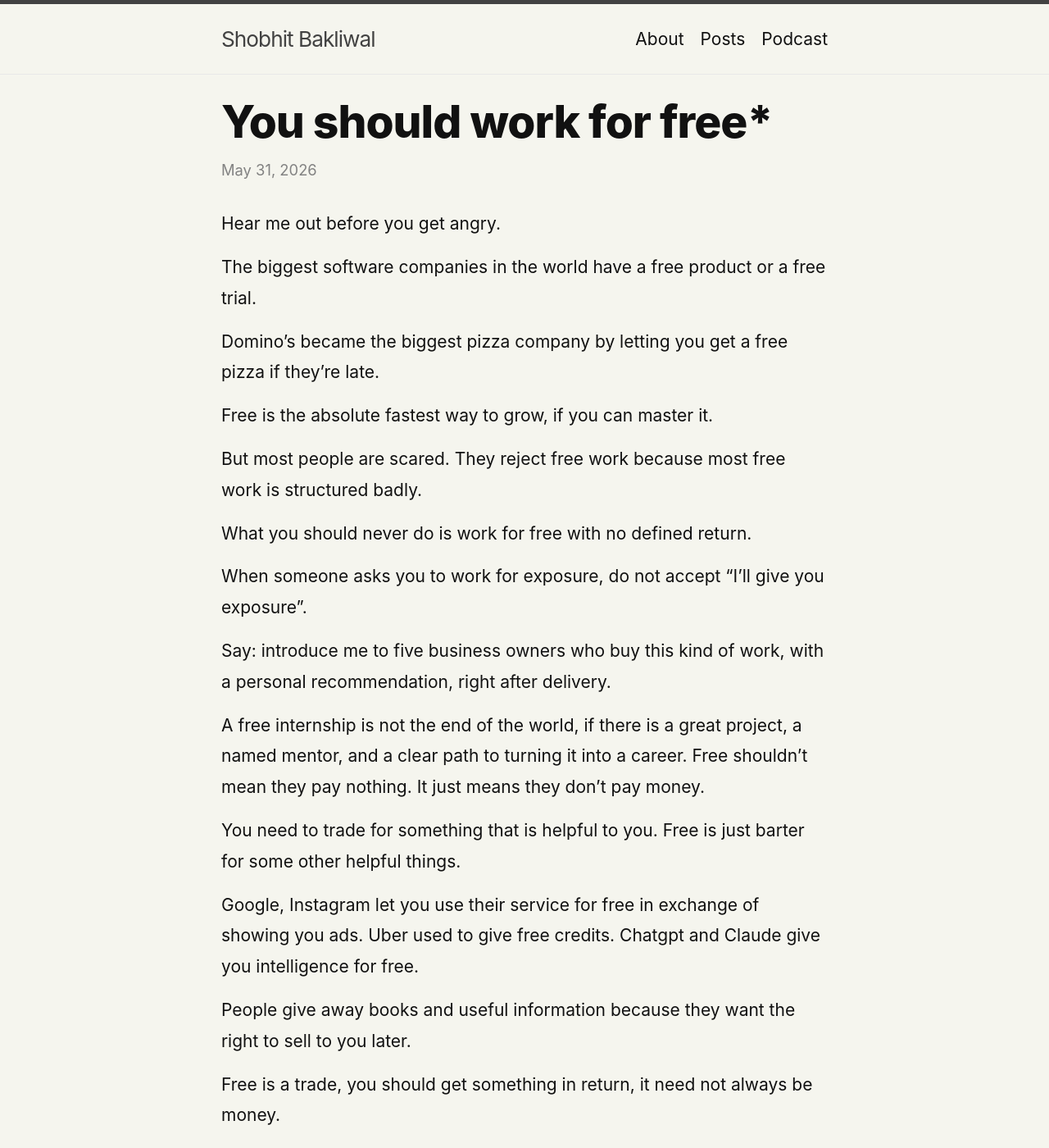
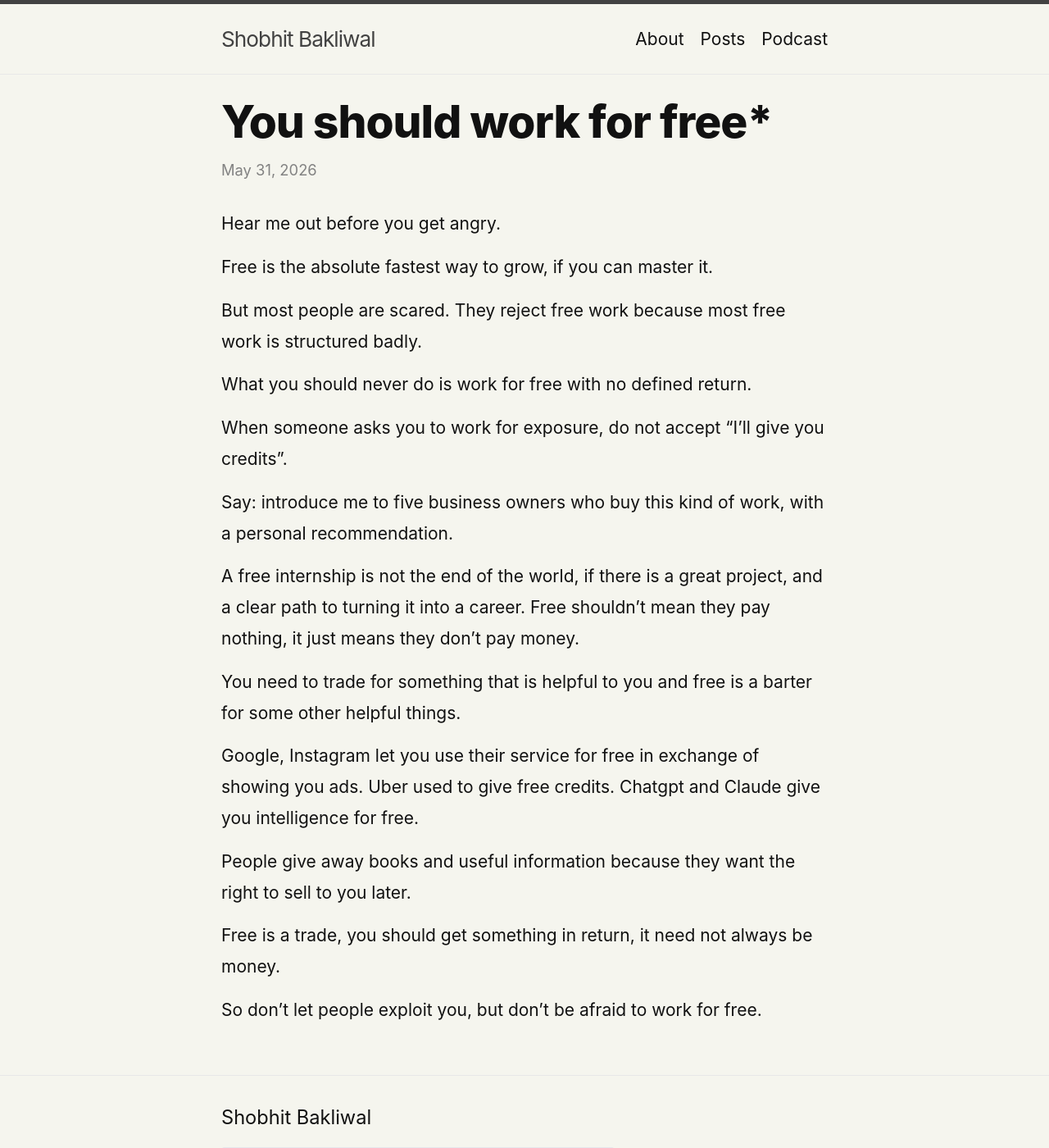
Before and after one commit to shobhitic/shobhitic.github.io, a Jekyll site: the page built from _posts/2026-05-31-work-for-free.md, in a window 1280 px wide and 1400 px high. Shown: the whole window at 82% size. Built offline with Jekyll 4.4.1, drawn with Linux system fonts in a browser that asks for light colours; comment, search, counter and statistics services are not loaded; some of the changed text lies outside the part shown; grey boxes are pictures that could not be loaded.

Commit message:
improved work for free

```diff
--- a/_posts/2026-05-31-work-for-free.md
+++ b/_posts/2026-05-31-work-for-free.md
@@ -6,23 +6,19 @@ date: 2026-05-31 18:24 +0530
 
 Hear me out before you get angry.
 
-The biggest software companies in the world have a free product or a free trial.
-
-Domino's became the biggest pizza company by letting you get a free pizza if they're late.
-
 Free is the absolute fastest way to grow, if you can master it.
 
 But most people are scared. They reject free work because most free work is structured badly.
 
 What you should never do is work for free with no defined return.
 
-When someone asks you to work for exposure, do not accept “I’ll give you exposure”.
+When someone asks you to work for exposure, do not accept “I’ll give you credits”.
 
-Say: introduce me to five business owners who buy this kind of work, with a personal recommendation, right after delivery.
+Say: introduce me to five business owners who buy this kind of work, with a personal recommendation.
 
-A free internship is not the end of the world, if there is a great project, a named mentor, and a clear path to turning it into a career. Free shouldn't mean they pay nothing. It just means they don't pay money.
+A free internship is not the end of the world, if there is a great project, and a clear path to turning it into a career. Free shouldn't mean they pay nothing, it just means they don't pay money.
 
-You need to trade for something that is helpful to you. Free is just barter for some other helpful things.
+You need to trade for something that is helpful to you and free is a barter for some other helpful things.
 
 Google, Instagram let you use their service for free in exchange of showing you ads. Uber used to give free credits. Chatgpt and Claude give you intelligence for free.
 
@@ -30,4 +26,4 @@ People give away books and useful information because they want the right to sel
 
 Free is a trade, you should get something in return, it need not always be money.
 
-So don't let people exploit you, but you can absolutely work for free.
+So don't let people exploit you, but don't be afraid to work for free.
```
